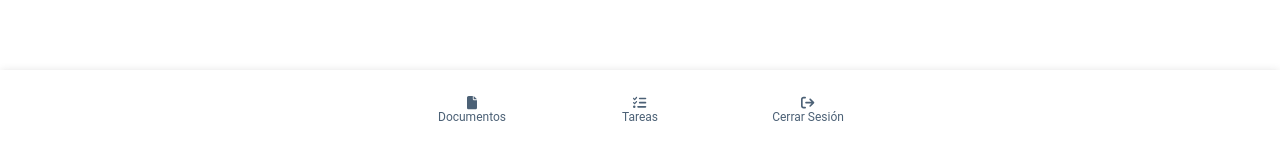
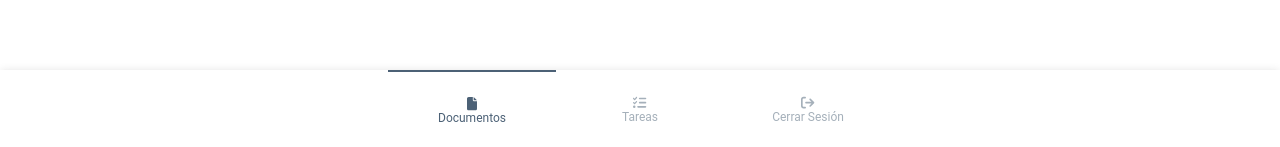
Before and after one commit to Paola0699/JCMApp, a React (Create React App) app: page /documentos/preview in a window 1280 px wide. Shown: the part 650-797 px from the top of the page. Built offline with nearby package versions, Linux system fonts and the light colour scheme; no server answers; the database is empty; sample sign-in values are in the browser's storage.

Commit message:
UPDATE Current Path working

```diff
--- a/src/actions/loginActions.js
+++ b/src/actions/loginActions.js
@@ -43,3 +43,8 @@ const updatePasswordSuccess = () => ({
 const updatePasswordFailure = () => ({
   type: types.UPDATE_PASSWORD_FAILURE
 });
+
+export const setCurrentPath = (path) => ({
+  type: types.SET_CURRENT_PATH,
+  payload: path
+});
--- a/src/components/Common/NavBar.component.jsx
+++ b/src/components/Common/NavBar.component.jsx
@@ -5,16 +5,18 @@ import { useNavigate } from 'react-router-dom';
 import { logOut } from '../../services/loginService';
 import { useEffect, useState } from 'react';
 import { collection, getFirestore, onSnapshot, query, where } from 'firebase/firestore';
-import { useSelector } from 'react-redux';
+import { useDispatch, useSelector } from 'react-redux';
 import app from '../../firebaseElements/firebase';
+import { setCurrentPath } from '../../actions/loginActions';
 const db = getFirestore(app);
 
 const NavBar = () => {
-  const { user: currentUser } = useSelector((state) => state.auth);
+  const { user: currentUser, currentPath } = useSelector((state) => state.auth);
   const navigate = useNavigate();
+  const dispatch = useDispatch();
   const [tasksList, setTasksList] = useState([]);
   const redirection = (url) => {
-    navigate(url);
+    navigate(`/${url}`);
   };
   useEffect(
     () =>
@@ -28,30 +30,50 @@ const NavBar = () => {
       ),
     []
   );
+  const handleChange = (event, newValue) => {
+    if (newValue !== 'logout') {
+      redirection(newValue);
+      dispatch(setCurrentPath(newValue));
+    } else {
+      logOut();
+    }
+  };
   return (
     <Paper sx={{ position: 'fixed', bottom: 0, left: 0, right: 0 }} elevation={4}>
-      <BottomNavigation showLabels sx={{ height: '5rem' }}>
+      <BottomNavigation
+        showLabels
+        sx={{ height: '5rem' }}
+        value={currentPath}
+        onChange={handleChange}>
         <BottomNavigationAction
-          onClick={() => redirection('/documentos')}
           label="Documentos"
           icon={<FontAwesomeIcon icon={faFile} />}
-          style={{ color: '#4c6176' }}
+          style={{
+            color: currentPath.path === 'documentos' ? '#4c6176' : '#a5b0ba',
+            borderTop: currentPath.path === 'documentos' && '2px solid #4c6176'
+          }}
+          value="documentos"
         />
         <BottomNavigationAction
-          onClick={() => redirection('/tareas')}
           label="Tareas"
-          style={{ color: '#4c6176' }}
+          style={{
+            color: currentPath.path === 'tareas' ? '#4c6176' : '#a5b0ba',
+            borderTop: currentPath.path === 'tareas' && '2px solid #4c6176'
+          }}
           icon={
             <Badge badgeContent={tasksList?.length} color="success">
               <FontAwesomeIcon icon={faListCheck} />
             </Badge>
           }
+          value="tareas"
         />
         <BottomNavigationAction
-          onClick={logOut}
           label="Cerrar Sesión"
-          style={{ color: '#4c6176' }}
+          style={{
+            color: currentPath.path === 'logout' ? '#4c6176' : '#a5b0ba'
+          }}
           icon={<FontAwesomeIcon icon={faArrowRightFromBracket} />}
+          value="logout"
         />
       </BottomNavigation>
     </Paper>
--- a/src/reducers/auth/authReducer.js
+++ b/src/reducers/auth/authReducer.js
@@ -13,6 +13,9 @@ const initialState = {
   resetPass: {
     error: false,
     message: ''
+  },
+  currentPath: {
+    path: 'documentos'
   }
 };
 export const authReducer = (state = initialState, action) => {
@@ -47,6 +50,13 @@ export const authReducer = (state = initialState, action) => {
           message: 'Ocurrió un error al enviar el correo'
         }
       };
+    case types.SET_CURRENT_PATH:
+      return {
+        ...state,
+        currentPath: {
+          path: action.payload
+        }
+      };
     default:
       return state;
   }
--- a/src/types/types.js
+++ b/src/types/types.js
@@ -6,5 +6,6 @@ export const types = {
   GET_SELECTED_USER: 'GET_SELECTED_USER',
   UPDATE_DOCUMENT_SUCCESS: '[documents] UPDATE_DOCUMENT_SUCCESS',
   UPDATE_PASSWORD_SUCCESS: '[auth] UPDATE_PASSWORD_SUCCESS',
-  UPDATE_PASSWORD_FAILURE: '[auth] UPDATE_PASSWORD_FAILURE'
+  UPDATE_PASSWORD_FAILURE: '[auth] UPDATE_PASSWORD_FAILURE',
+  SET_CURRENT_PATH: '[auth] SET_CURRENT_PATH'
 };
```
